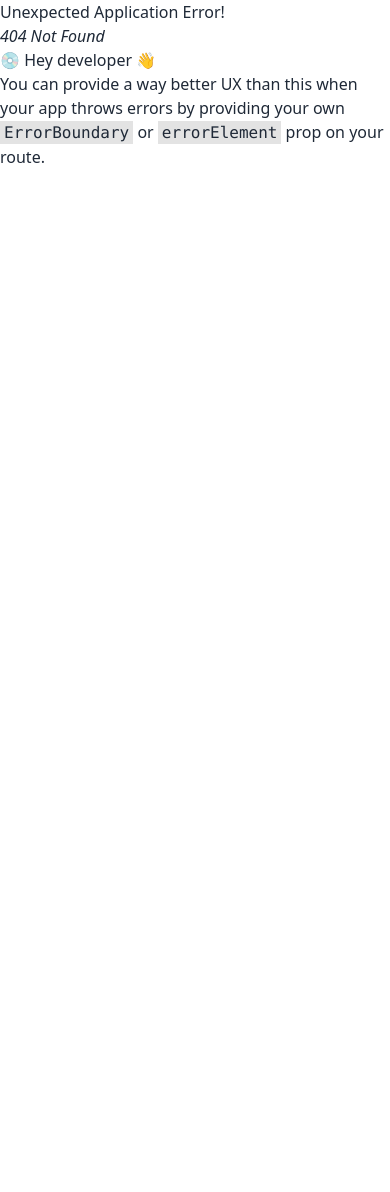
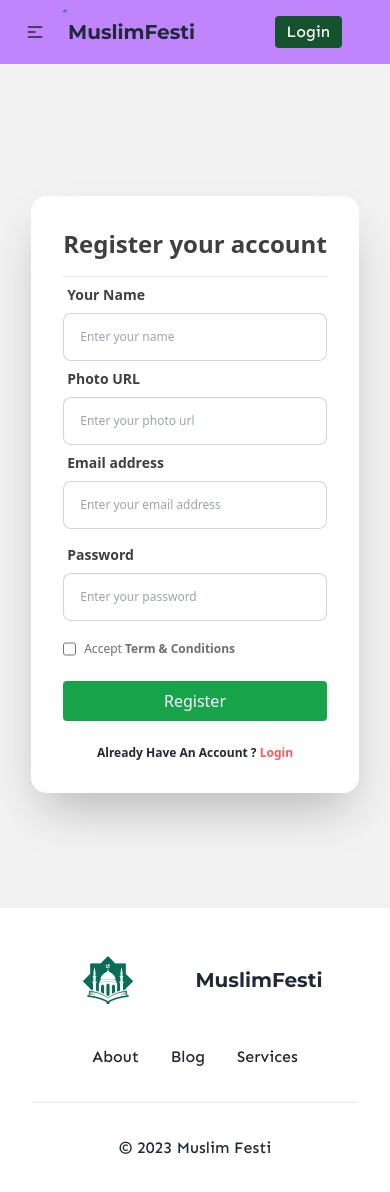
Before and after one commit to AsadFahimTEC/b8a9-event-management, a React (Vite) app: page /register in a window 390 px wide. Before the commit this address had no page. Before the commit the page ends 844 px from the top, so only its background shows below. Built offline with nearby package versions, Linux system fonts and the light colour scheme.

Commit message:
login registration and footer page design with responsive

```diff
--- a/src/layouts/Root.jsx
+++ b/src/layouts/Root.jsx
@@ -1,5 +1,6 @@
 import { Outlet } from "react-router-dom";
 import Navbar from "../pages/Shared/Navbar";
+import Footer from "../pages/Shared/Footer";
 
 
 const Root = () => {
@@ -7,6 +8,7 @@
         <div>
             <Navbar></Navbar>
             <Outlet></Outlet>
+            <Footer></Footer>
         </div>
     );
 };
--- a/src/pages/Login/Login.jsx
+++ b/src/pages/Login/Login.jsx
@@ -1,11 +1,66 @@
-
+import { Link } from "react-router-dom";
 
 const login = () => {
-    return (
-        <div>
-            <h2 className="text-center font-montserrat">Login</h2>
+  return (
+    <div>
+      <div className="hero min-h-screen bg-base-200">
+        <div className="hero-content flex-col lg:flex-row-reverse">
+          <div className="text-center lg:text-left"></div>
+          <div className="card flex-shrink-0 w-full max-w-sm shadow-2xl bg-base-100">
+            <form className="card-body">
+              <div className="form-control">
+                <h1 className="text-3xl text-[#403F3F] text-center font-semibold">
+                  Login your account
+                </h1>
+                <hr className="mt-4" />
+                <label className="label">
+                  <span className="label-text text-[#403F3F] text-sm font-semibold">
+                    Email address
+                  </span>
+                </label>
+                <input
+                  type="email"
+                  placeholder="Enter your email address"
+                  name="email"
+                  className="input input-bordered text-[#9F9F9F] text-xs font-normal "
+                  required
+                />
+              </div>
+              <div className="form-control">
+                <label className="label">
+                  <span className="label-text text-[#403F3F] text-sm font-semibold">
+                    Password
+                  </span>
+                </label>
+                <input
+                  type="password"
+                  name="password"
+                  placeholder="Enter your password"
+                  className="input input-bordered text-[#9F9F9F] text-xs font-normal "
+                  required
+                />
+              </div>
+              <div className="form-control mt-1">
+                <button className="p-2 rounded bg-green-600 text-white">
+                  Login
+                </button>
+              </div>
+              <div className="form-control mt-1">
+                <button className="p-2 rounded bg-red-600 text-white">
+                  Login With Google
+                </button>
+              </div>
+              <p className="text-center font-semibold text-xs mt-4">
+                Don't Have An Account ?
+                <Link className="text-[#F75B5F]" to="/register"> Register
+                </Link>
+              </p>
+            </form>
+          </div>
         </div>
-    );
+      </div>
+    </div>
+  );
 };
 
 export default login;
--- /dev/null
+++ b/src/pages/Register/Register.jsx
@@ -0,0 +1,97 @@
+import { Link } from "react-router-dom";
+
+const Register = () => {
+  return (
+    <div>
+      <div className="hero min-h-screen bg-base-200">
+        <div className="hero-content flex-col lg:flex-row-reverse">
+          <div className="text-center lg:text-left"></div>
+          <div className="card flex-shrink-0 w-full max-w-sm shadow-2xl bg-base-100">
+            <form className="card-body">
+              <div className="form-control">
+                <h1 className="text-2xl text-[#403F3F] text-center font-semibold">
+                  Register your account
+                </h1>
+                <hr className="mt-4" />
+                <div className="form-control">
+                  <label className="label">
+                    <span className="label-text text-[#403F3F] text-sm font-semibold">
+                      Your Name
+                    </span>
+                  </label>
+                  <input
+                    type="text"
+                    placeholder="Enter your name"
+                    name="name"
+                    className="input input-bordered text-[#9F9F9F] text-xs font-normal "
+                    required
+                  />
+                </div>
+
+                <div className="form-control">
+                  <label className="label">
+                    <span className="label-text text-[#403F3F] text-sm font-semibold">
+                      Photo URL
+                    </span>
+                  </label>
+                  <input
+                    type="text"
+                    placeholder="Enter your photo url"
+                    name="photo"
+                    className="input input-bordered text-[#9F9F9F] text-xs font-normal "
+                    required
+                  />
+                </div>
+
+                <label className="label">
+                  <span className="label-text text-[#403F3F] text-sm font-semibold">
+                    Email address
+                  </span>
+                </label>
+                <input
+                  type="email"
+                  placeholder="Enter your email address"
+                  name="email"
+                  className="input input-bordered text-[#9F9F9F] text-xs font-normal "
+                  required
+                />
+              </div>
+              <div className="form-control">
+                <label className="label">
+                  <span className="label-text text-[#403F3F] text-sm font-semibold">
+                    Password
+                  </span>
+                </label>
+                <input
+                  type="password"
+                  placeholder="Enter your password"
+                  name="password"
+                  className="input input-bordered text-[#9F9F9F] text-xs font-normal "
+                  required
+                />
+              </div>
+              <div className="flex gap-2 mt-3">
+                <input type="checkbox" name="checkbox" id="" />
+                <p className="text-[#706F6F] font-normal text-xs">
+                  Accept <span className="font-bold">Term & Conditions</span>
+                </p>
+              </div>
+              <div className="form-control mt-4">
+                <button className="p-2 rounded bg-green-600 text-white">
+                  Register
+                </button>
+              </div>
+              <p className="text-center font-semibold text-xs mt-4">
+                Already Have An Account ?
+                <Link className="text-[#F75B5F]" to="/login"> Login
+                </Link>
+              </p>
+            </form>
+          </div>
+        </div>
+      </div>
+    </div>
+  );
+};
+
+export default Register;
--- /dev/null
+++ b/src/pages/Shared/Footer.jsx
@@ -0,0 +1,47 @@
+import { Link } from 'react-router-dom';
+import logo from '../../assets/logo.png'
+
+const Footer = () => {
+  return (
+    <div>
+      <footer className="w-full bg-white p-8">
+        <div className="flex flex-row flex-wrap items-center justify-center gap-y-6 gap-x-12 bg-white text-center md:justify-between">
+          <img src={logo} alt="logo-muslim" className="w-20" />
+          <p className="normal-case font-montserrat font-bold text-xl">MuslimFesti</p>
+          <ul className="flex flex-wrap items-center gap-y-2 gap-x-8">
+            <li>
+              <Link
+                to="/about"
+                className="block font-avenir text-base font-normal leading-relaxed text-blue-gray-900 antialiased transition-colors hover:text-pink-500 focus:text-pink-500"
+              >
+                About
+              </Link>
+            </li>
+            <li>
+              <Link
+                to="/blog"
+                className="block font-avenir text-base font-normal leading-relaxed text-blue-gray-900 antialiased transition-colors hover:text-pink-500 focus:text-pink-500"
+              >
+                Blog
+              </Link>
+            </li>
+            <li>
+              <Link
+                to="/services"
+                className="block font-avenir text-base font-normal leading-relaxed text-blue-gray-900 antialiased transition-colors hover:text-pink-500 focus:text-pink-500"
+              >
+                Services
+              </Link>
+            </li>
+          </ul>
+        </div>
+        <hr className="my-8 border-blue-gray-50" />
+        <p className="block font-light font-avenir text-center text-base leading-relaxed text-blue-gray-900 antialiased">
+          © 2023 Muslim Festi
+        </p>
+      </footer>
+    </div>
+  );
+};
+
+export default Footer;
```
Also changed, not shown: src/routes/Routes.jsx (+7 -1 lines).
